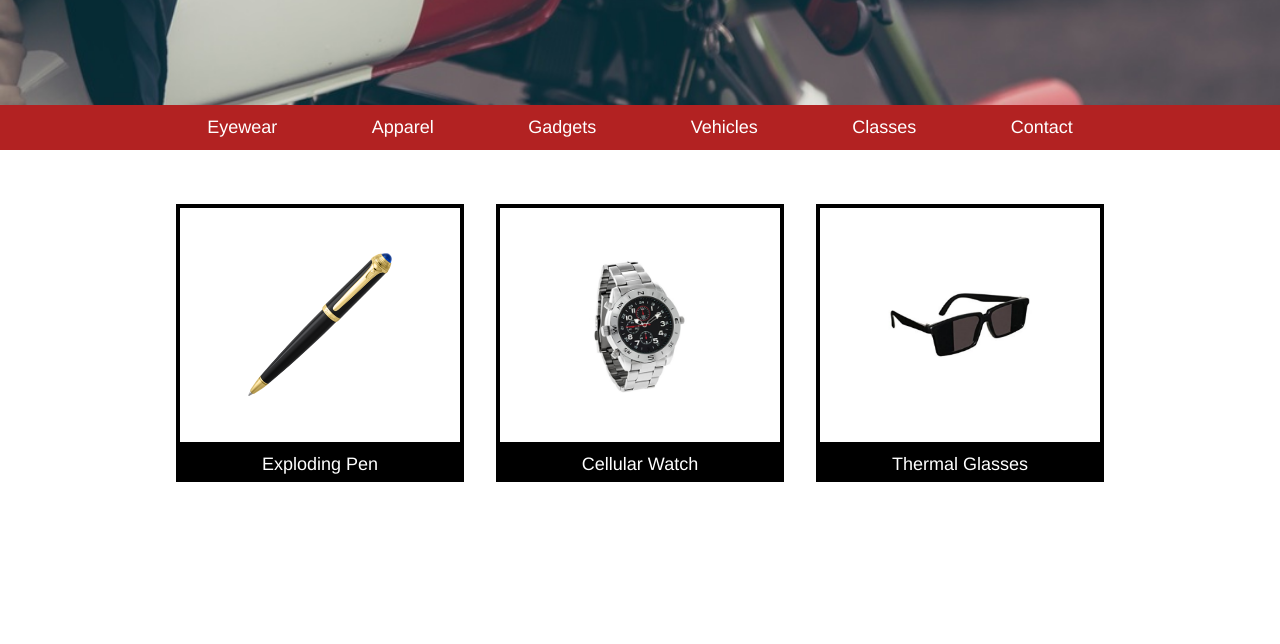
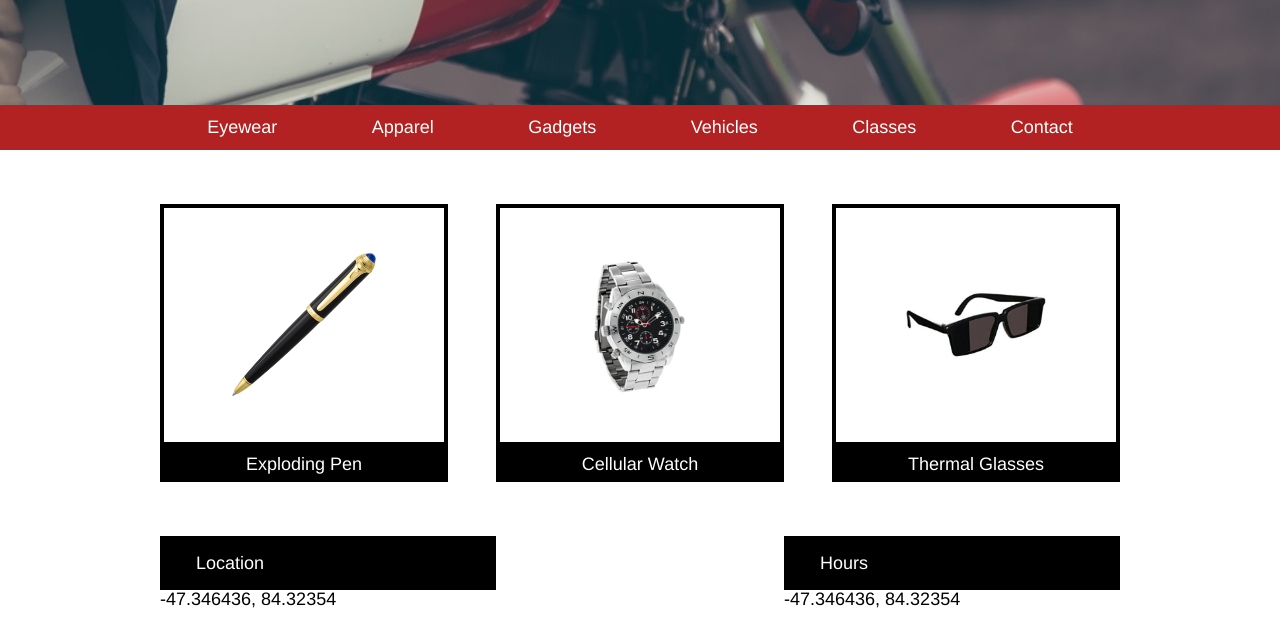
Before and after one commit to ejvkamp/sas, a plain HTML site: page index.html in a window 1280 px wide. Shown: the part 396-1040 px from the top of the page. Before the commit the page ends 932 px from the top, so only its background shows below. Drawn offline with Linux system fonts and the light colour scheme.

Commit message:
Added details section including location and hours

```diff
--- a/index.html
+++ b/index.html
@@ -66,7 +66,27 @@
           </div>
         </div>
       </div>
-
+    <!-- Store Info Section -->
+      <div class="storeInfo">
+          <div class="infoDetails">
+            <div class="detail">
+              <div class="detailTitle">
+                <span>Location</span>
+              </div>
+              <span class="detailInfo">
+                <p>-47.346436, 84.32354</p>
+              </span>
+          </div>
+            <div class="detail">
+              <div class="detailTitle">
+                <span>Hours</span>
+              </div>
+              <span class="detailInfo">
+                <p>-47.346436, 84.32354</p>
+              </span>
+          </div>
+        </div>
+      </div>
 
     </div>
     <!-- -->
--- a/resources/css/style.css
+++ b/resources/css/style.css
@@ -87,7 +87,7 @@ header img {
 
 .items {
   display: inline-flex;
-  justify-content: space-around;
+  justify-content: space-between;
   margin: 3rem auto;
   width: 100%;
 }
@@ -116,7 +116,32 @@ header img {
   padding: 0.5rem;
 }
 
-/* */
+/* Store Info */
+
+.storeInfo {
+  max-width: 960px;
+}
+
+.infoDetails {
+  display: flex;
+  justify-content: space-between;
+  margin-bottom: 4rem;
+}
+
+.detail {
+  width: 35%
+}
+
+.detailTitle {
+  background-color: black;
+  padding: 1rem 2rem;
+}
+
+.detailInfo {
+    color: black;
+}
+
+
 
 
 /* */
```
